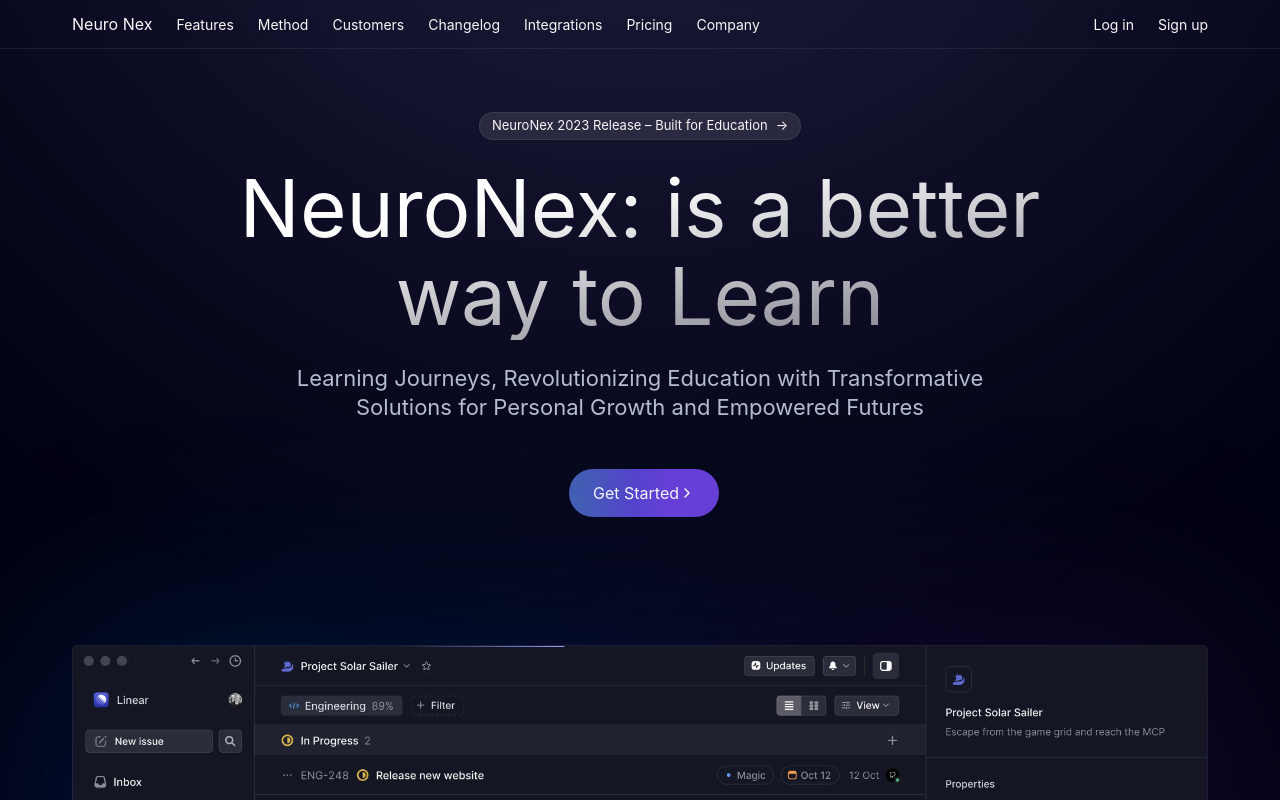
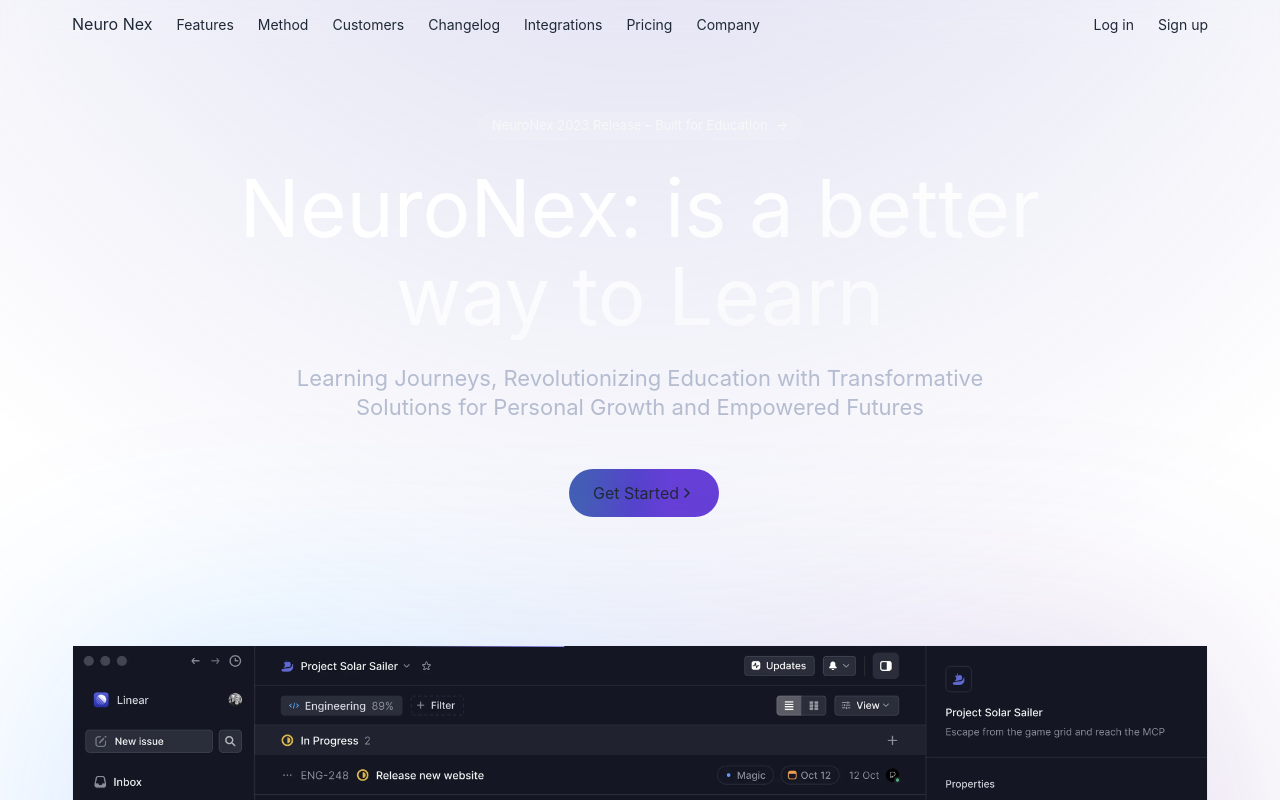
Before and after one commit to hasanshahriar32/neuronex_client, a React (Vite) app: page / in a window 1280 px wide. Shown: the top 800 px of the page. Built offline with nearby package versions, Linux system fonts and the light colour scheme; no server answers.

Commit message:
added daisyUi theme

```diff
--- a/index.html
+++ b/index.html
@@ -1,5 +1,5 @@
 <!DOCTYPE html>
-<html lang="en">
+<html data-theme="night" lang="en">
   <head>
     <meta charset="UTF-8" />
     <link rel="icon" type="image/svg+xml" href="/vite.svg" />
--- a/package.json
+++ b/package.json
@@ -33,6 +33,7 @@
     "@vitejs/plugin-react": "^4.0.0",
     "autoprefixer": "^10.4.14",
     "cpy-cli": "^4.2.0",
+    "daisyui": "^3.1.5",
     "eslint": "^8.38.0",
     "eslint-plugin-react": "^7.32.2",
     "eslint-plugin-react-hooks": "^4.6.0",
--- a/tailwind.config.js
+++ b/tailwind.config.js
@@ -1,9 +1,6 @@
 /** @type {import('tailwindcss').Config} */
 export default {
-    content: [
-        "./index.html",
-        "./src/**/*.{js,ts,jsx,tsx}",
-    ],
+  content: ["./index.html", "./src/**/*.{js,ts,jsx,tsx}"],
   theme: {
     fontFamily: {
       sans: '"SF Pro Display",-apple-system,BlinkMacSystemFont,"Segoe UI",Roboto,Oxygen,Ubuntu, Cantarell,"Open Sans","Helvetica Neue",sans-serif',
@@ -143,5 +140,6 @@ export default {
       bounce: "240ms ease 0s 1 running bounce",
     },
   },
-    plugins: [],
-}
+  // eslint-disable-next-line no-undef
+  plugins: [require("daisyui")],
+};
```
Also changed, not shown: 1 other file (tests, documents, lock files or other folders). Lines whose indentation alone changed are shown as unchanged.
